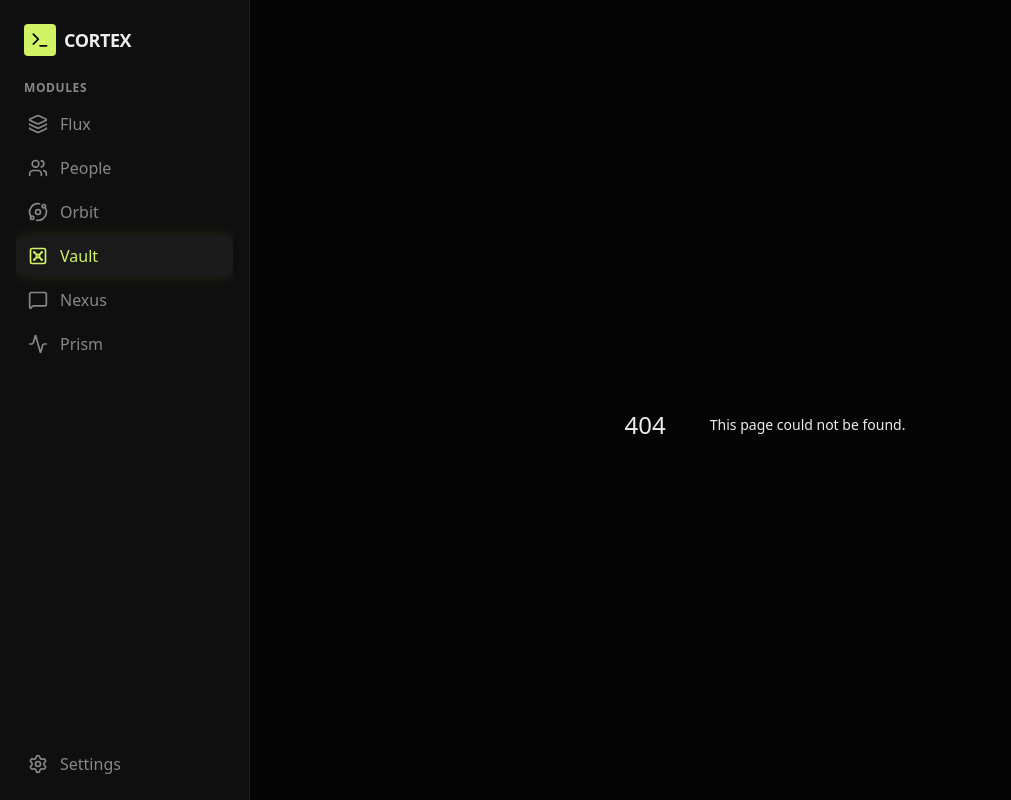
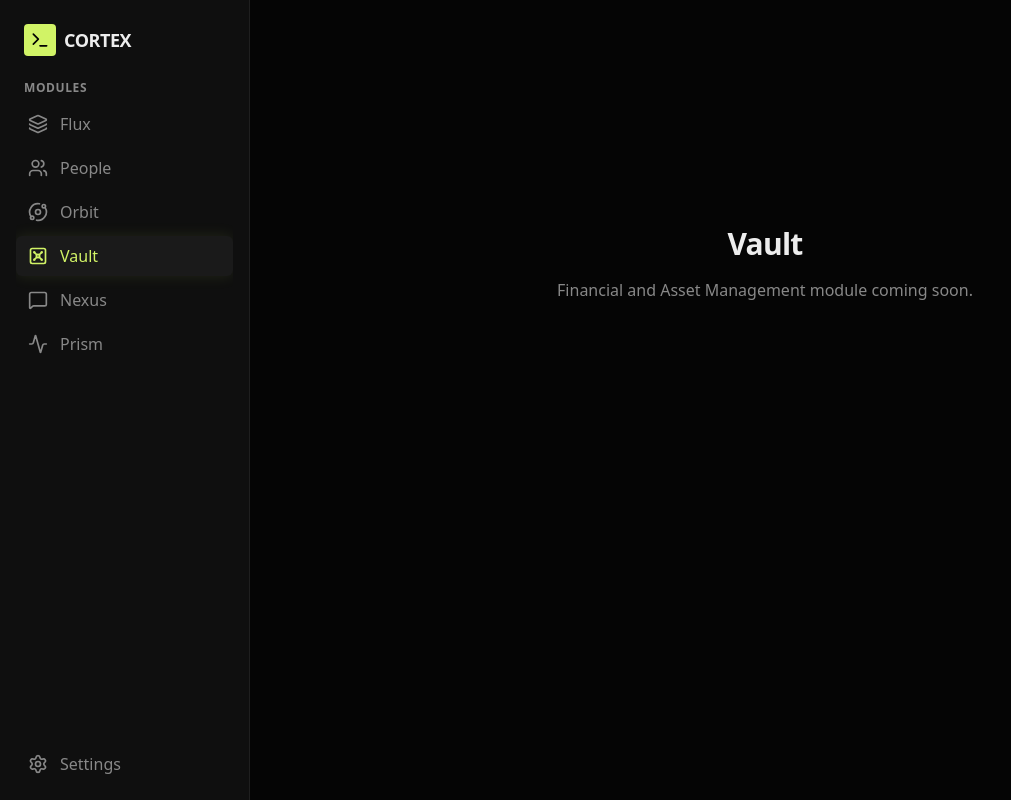
Before and after one commit to viksare4m/cortex-service-os, a Next.js app: page /vault in a window 1280 px wide. Before the commit this address had no page. Shown: the whole page, without its empty margins (0-1011 px from the left). Built offline with nearby package versions, Linux system fonts and the light colour scheme.

Commit message:
feat(routes): add placeholders for vault, settings and nexus

```diff
--- /dev/null
+++ b/src/app/(dashboard)/nexus/page.tsx
@@ -0,0 +1,9 @@
+
+export default function NexusPage() {
+    return (
+        <div className="flex flex-col items-center justify-center h-[60vh] text-center space-y-4">
+            <h1 className="text-3xl font-bold tracking-tight text-foreground">Nexus</h1>
+            <p className="text-muted-foreground">Communication hub coming soon.</p>
+        </div>
+    )
+}
--- /dev/null
+++ b/src/app/(dashboard)/settings/page.tsx
@@ -0,0 +1,9 @@
+
+export default function SettingsPage() {
+    return (
+        <div className="flex flex-col items-center justify-center h-[60vh] text-center space-y-4">
+            <h1 className="text-3xl font-bold tracking-tight text-foreground">Settings</h1>
+            <p className="text-muted-foreground">System configuration coming soon.</p>
+        </div>
+    )
+}
--- /dev/null
+++ b/src/app/(dashboard)/vault/page.tsx
@@ -0,0 +1,9 @@
+
+export default function VaultPage() {
+    return (
+        <div className="flex flex-col items-center justify-center h-[60vh] text-center space-y-4">
+            <h1 className="text-3xl font-bold tracking-tight text-foreground">Vault</h1>
+            <p className="text-muted-foreground">Financial and Asset Management module coming soon.</p>
+        </div>
+    )
+}
```
